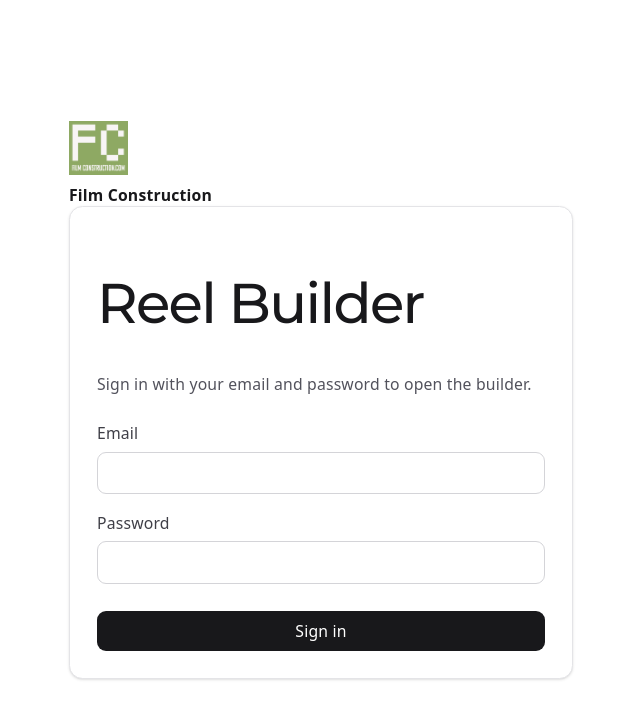
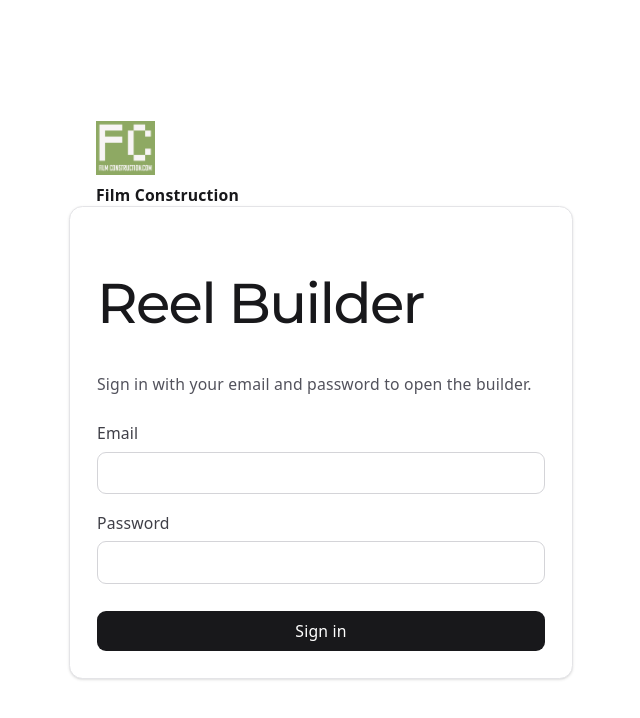
Before and after one commit to PerryBradley/Reel-Builder, a React (Vite) app: page /builder in a window 1280 px wide. Shown: the top 718 px of the page, without its empty margins (319-959 px from the left). Built offline with nearby package versions, Linux system fonts and the light colour scheme; no server answers.

Commit message:
Align login logo with card content

```diff
--- a/src/auth/BuilderGate.tsx
+++ b/src/auth/BuilderGate.tsx
@@ -68,9 +68,9 @@ export default function BuilderGate({ children }: BuilderGateProps) {
         <img
           src={SITE_LOGO_URL}
           alt="Film Construction"
-          className="mb-2 block max-h-12 object-contain"
+          className="mb-2 block max-h-12 object-contain pl-6"
         />
-        <p className="mt-2 mb-6 text-left text-sm font-semibold text-zinc-900">Film Construction</p>
+        <p className="mb-6 pl-6 text-left text-sm font-semibold text-zinc-900">Film Construction</p>
         <form className="w-full rounded-xl border border-zinc-200 bg-white p-6 shadow-sm" onSubmit={onSignIn}>
         <div className="text-left">
           <h1
```
